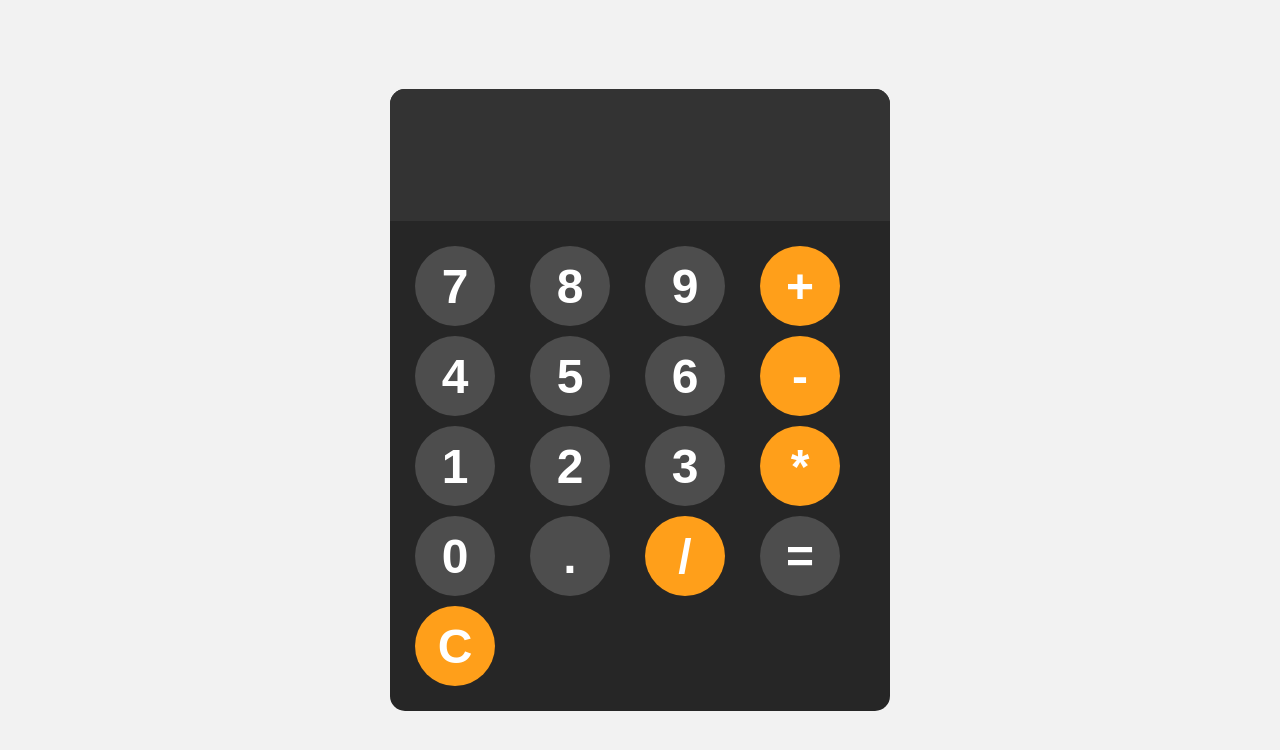
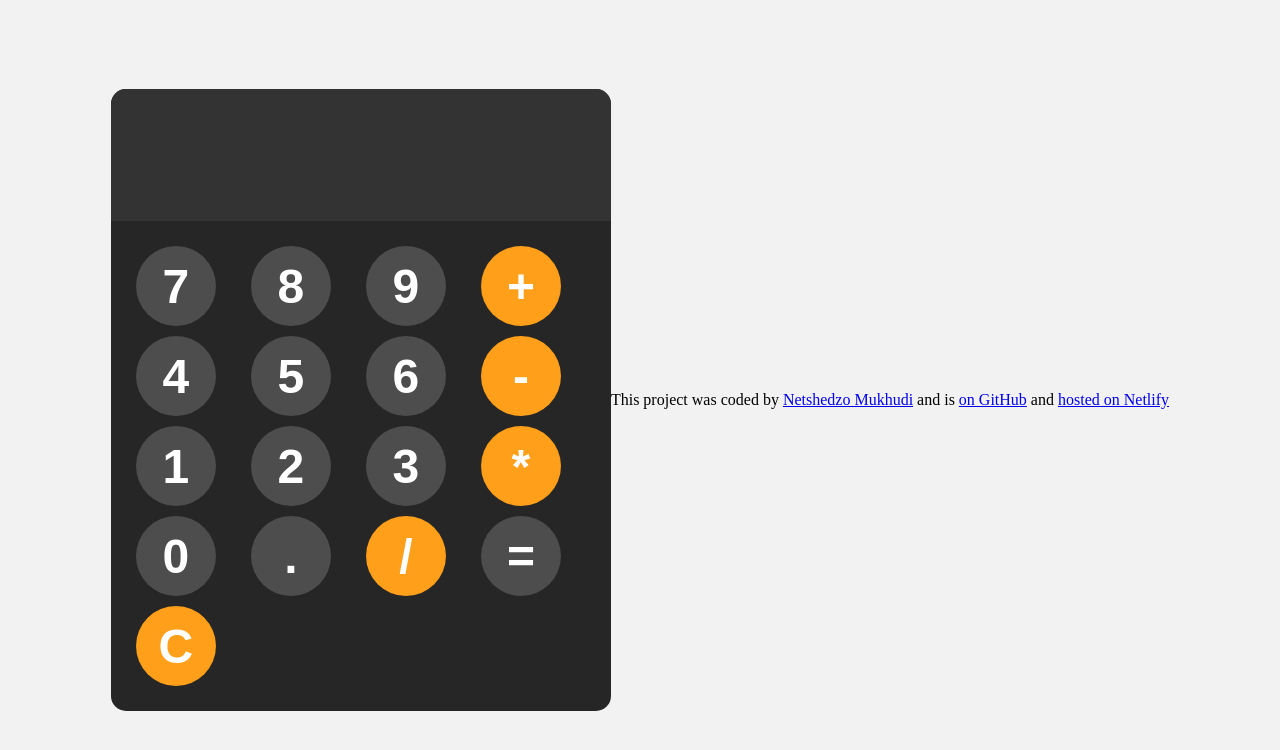
Before and after one commit to NetshedzoM/calculator, a plain HTML site: page index.html in a window 1280 px wide. Drawn offline with Linux system fonts and the light colour scheme.

Commit message:
Update index.html

```diff
--- a/index.html
+++ b/index.html
@@ -27,6 +27,12 @@
            </div>
 
        </div>
+        <footer>
+             This project was coded by
+        <a href="https://github.com/NetshedzoM" target="_blank">Netshedzo Mukhudi</a> and is
+        <a href="https://github.com/NetshedzoM/weather-app" target="_blank"> on GitHub</a> and
+        <a href="https://netshedzomukhudi.netlify.app/" target="_blank">hosted on Netlify</a>
+        </footer>
        <script src="./script.js"></script>
     </body>
 </html>
```
